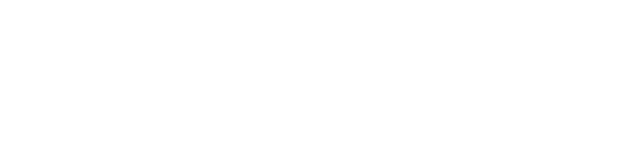
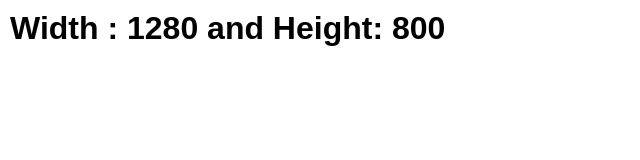
Before and after one commit to acciojob/screen-size-CasteAwayy, a website: page main.html in a window 1280 px wide. Shown: the whole page, without its empty margins (0-640 px from the left). Drawn offline with Linux system fonts and the light colour scheme.

Commit message:
created a submission

```diff
--- a/main.html
+++ b/main.html
@@ -8,6 +8,9 @@
 
 <body>
 	<!-- the entire body must be written by student -->
+	<div id="sizeInfo">
+      <h1>Width : x and Height: y</h1>
+    </div>
     <script type="text/javascript" src="./script.js">
 </script>
 
--- a/script.js
+++ b/script.js
@@ -1 +1,8 @@
-//your JS code here. If required.
+const resizeInfo = document.querySelector('h1');
+const html = `Width : ${window.innerWidth} and Height: ${window.innerHeight}`;
+resizeInfo.textContent = html;
+window.addEventListener('resize' , (e)=>{
+
+    const html = `Width : ${e.target.innerWidth} and Height: ${e.target.innerHeight}`;
+    resizeInfo.textContent = html;
+})
--- a/styles.css
+++ b/styles.css
@@ -1 +1,15 @@
-/*  your css code here. If applicable */
+* {
+  box-sizing: border-box;
+  margin: 0;
+  padding: 0;
+  font-family: Arial, Helvetica, sans-serif;
+}
+
+
+#sizeInfo{
+  padding: 10px;
+}
+
+h1{
+  font-size: 32px;
+}
```
